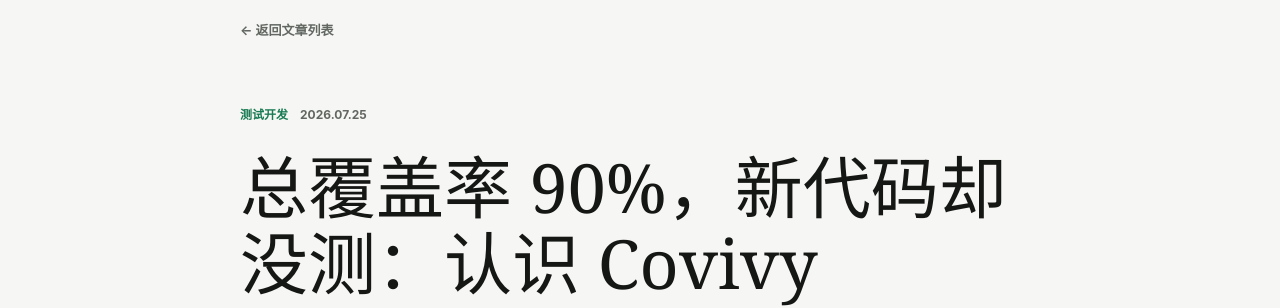
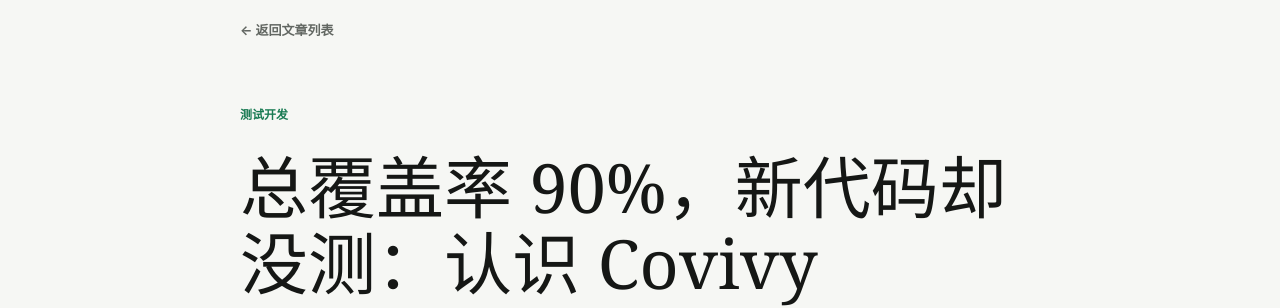
Before and after one commit to Ivyzhang/blog, a Jekyll site: the page built from _posts/2026-07-25-covivy-patch-coverage.md, in a window 1280 px wide and 900 px high. Shown: the part 129-437 px from the top of the window. Built offline with Jekyll 4.4.1, drawn with Linux system fonts in a browser that asks for light colours.

Commit message:
style: hide article publish dates

```diff
--- a/_layouts/post.html
+++ b/_layouts/post.html
@@ -8,7 +8,6 @@
       <a class="back-link" href="{{ '/' | relative_url }}">← 返回文章列表</a>
       <div class="article-meta">
         <span class="category">{{ page.category }}</span>
-        <time datetime="{{ page.date | date_to_xmlschema }}">{{ page.date | date: "%Y.%m.%d" }}</time>
       </div>
       <h1>{{ page.title }}</h1>
       <p class="post-description">{{ page.description }}</p>
@@ -30,7 +29,7 @@
     </div>
 
     <footer class="post-end shell post-shell">
-      <span>END / {{ page.date | date: "%Y" }}</span>
+      <span>END</span>
       <a href="{{ '/#articles' | relative_url }}">继续阅读</a>
     </footer>
   </article>
--- a/index.html
+++ b/index.html
@@ -56,7 +56,6 @@
           <div class="featured-body">
             <div class="article-meta">
               <span class="category">{{ post.category }}</span>
-              <time datetime="{{ post.date | date_to_xmlschema }}">{{ post.date | date: "%Y.%m.%d" }}</time>
             </div>
             <h3><a href="{{ post.url | relative_url }}">{{ post.title }}</a></h3>
             <p>{{ post.description }}</p>
@@ -89,7 +88,6 @@
         <a href="{{ post.url | relative_url }}" class="article-card-link">
           <div class="article-meta">
             <span class="category">{{ post.category }}</span>
-            <time datetime="{{ post.date | date_to_xmlschema }}">{{ post.date | date: "%Y.%m.%d" }}</time>
           </div>
           <h3>{{ post.title }}</h3>
           <p>{{ post.description }}</p>
```
